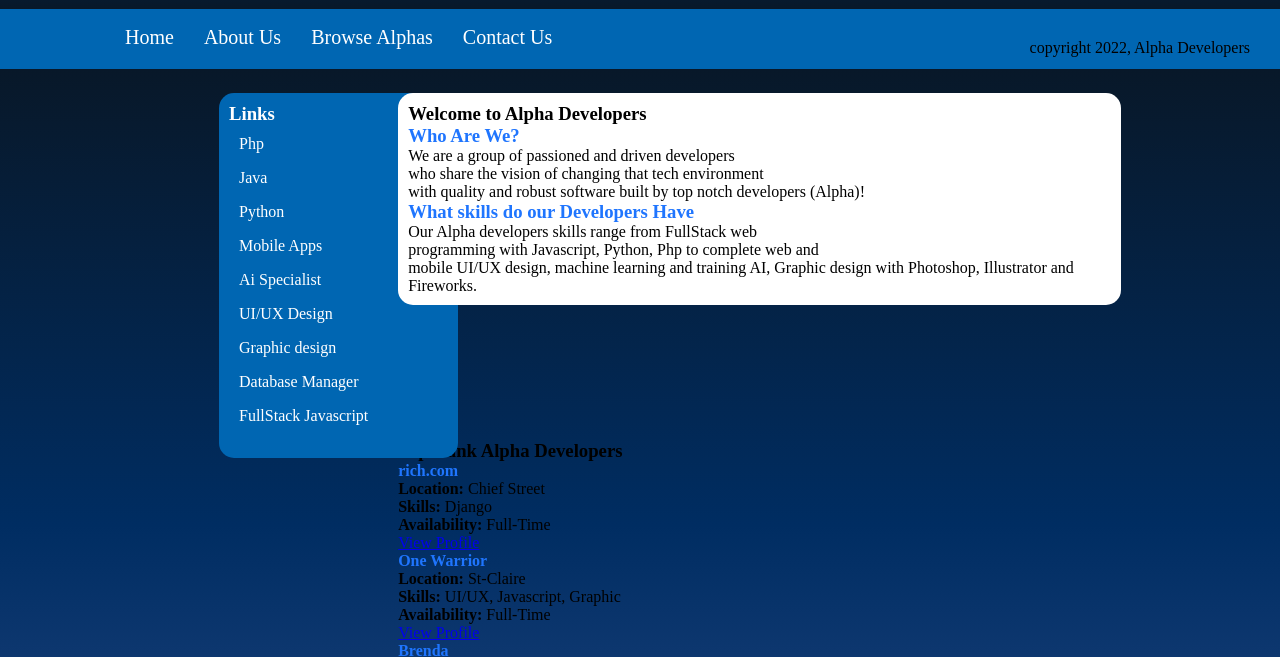
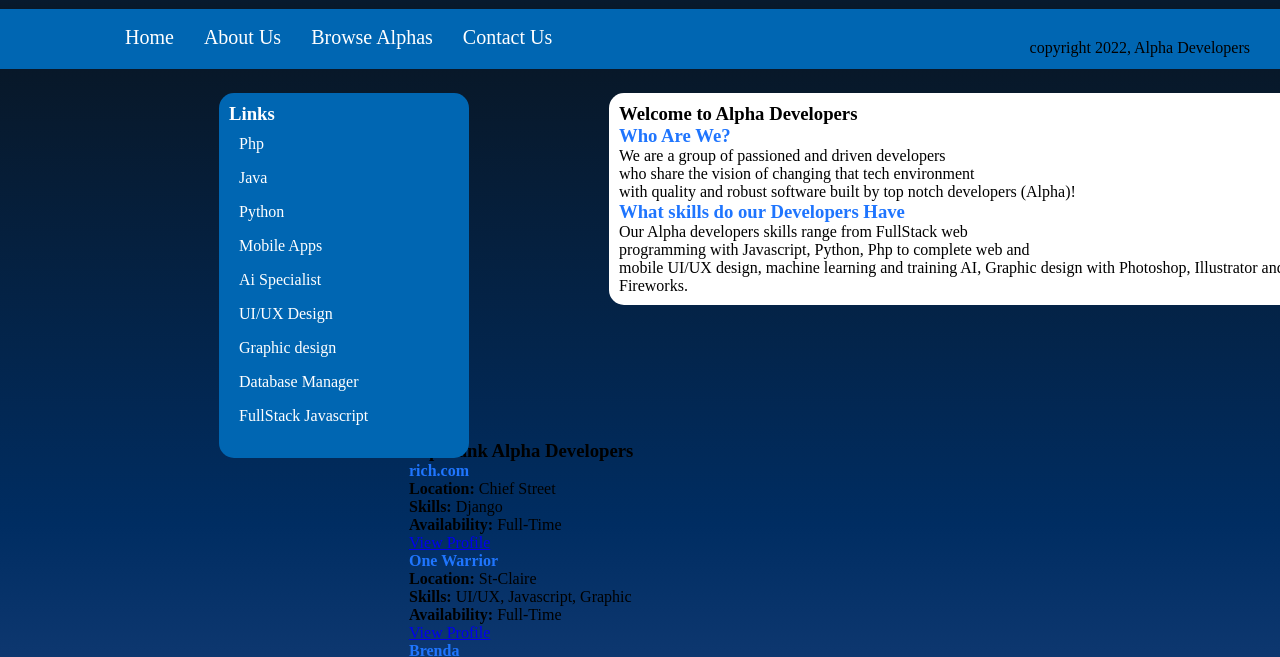
Before and after one commit to leonelta/alpha, a plain HTML site: page alpha.html in a window 1280 px wide. Shown: the part 109-766 px from the top of the page. Drawn offline with Linux system fonts and the light colour scheme.

Commit message:
styling the class main to have a flex of about 40%

```diff
--- a/sty.css
+++ b/sty.css
@@ -76,11 +76,15 @@
     font-size: 16px;
 }
 
+.main{
+    flex: 50%;
+}
+
 .one{
     border-radius: 15px;
     position: relative;
     bottom: 135px;
-    right: 0px;
+    left: 200px;
     background-color: white;
     padding: 10px;
 
```
